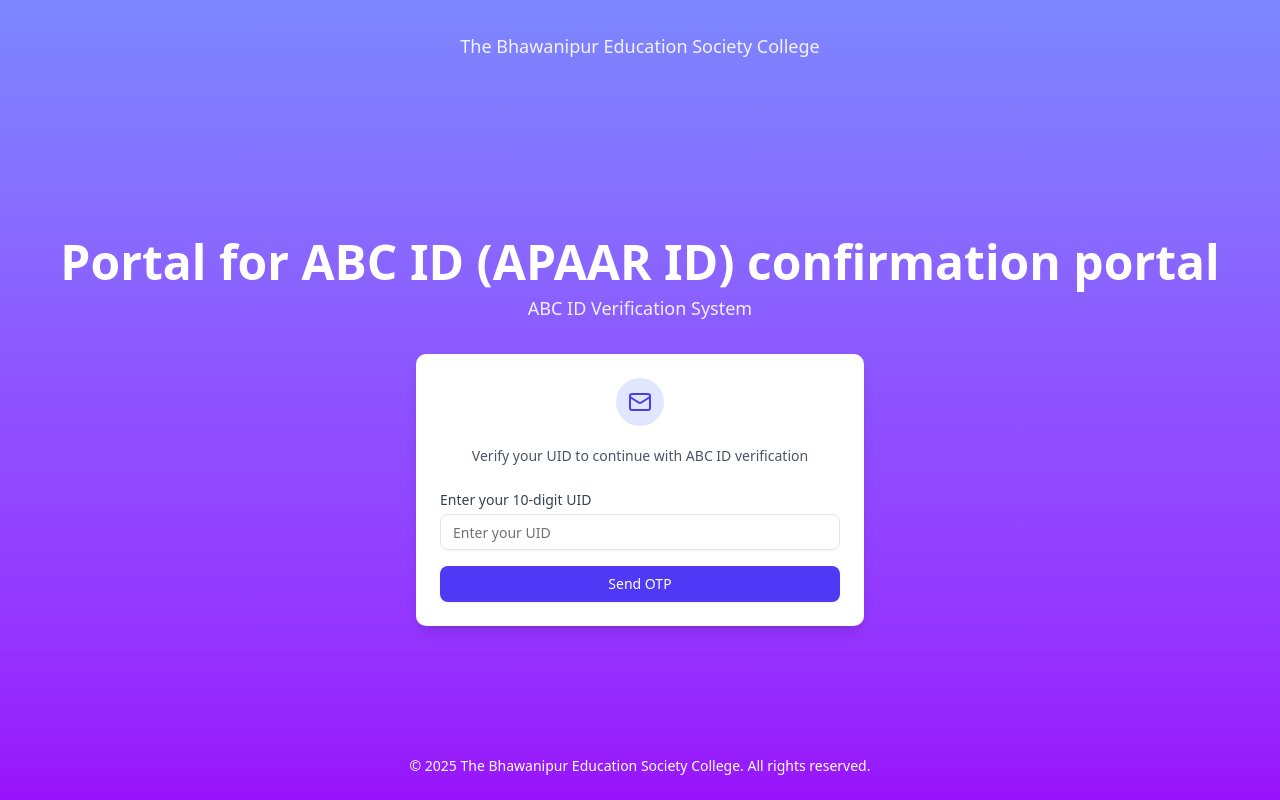
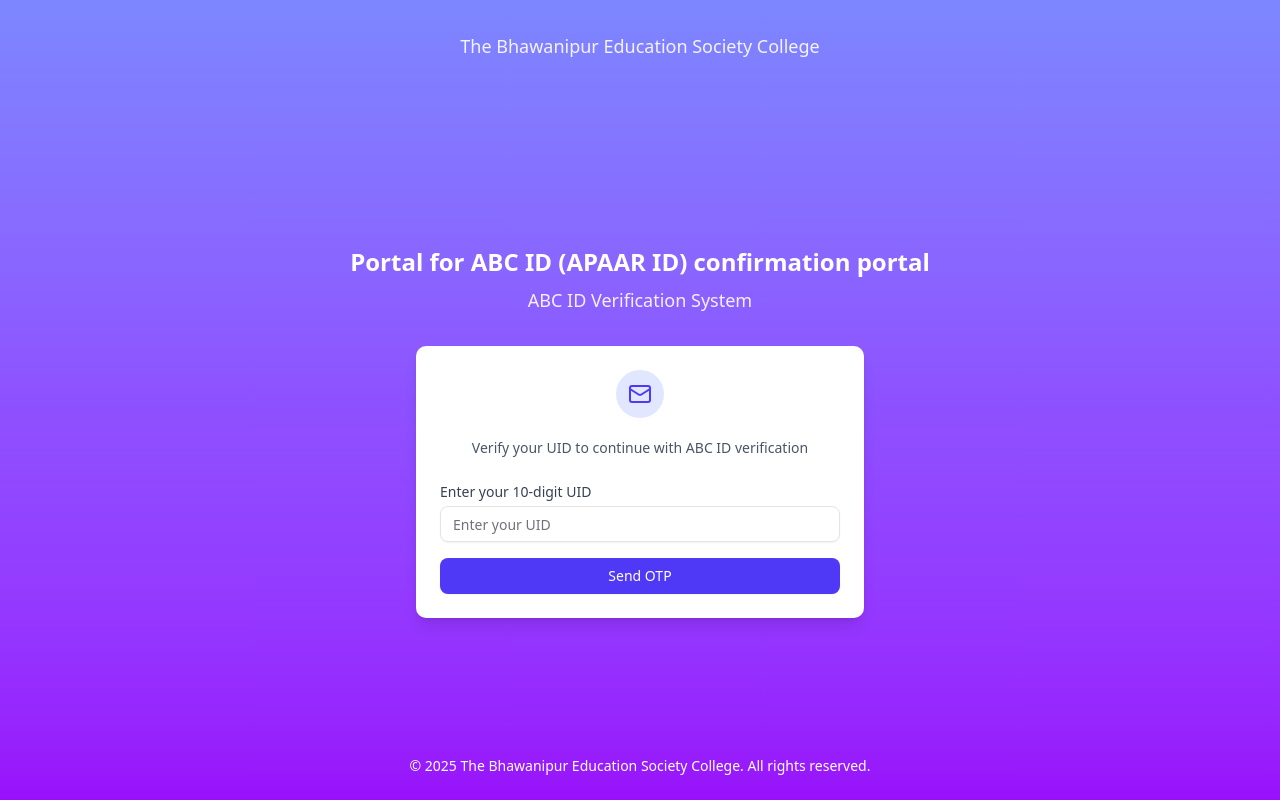
Before and after one commit to datachef-lab/idsnap-portal, a Next.js app: page / in a window 1280 px wide. Built offline with nearby package versions, Linux system fonts and the light colour scheme.

Commit message:
fixed login flow

```diff
--- a/src/app/(auth)/page.tsx
+++ b/src/app/(auth)/page.tsx
@@ -143,7 +143,7 @@
       {/* Form in center */}
       <div className="flex-1 flex flex-col items-center justify-center w-full px-4">
         <div className="w-full text-center py-8">
-          <h1 className="text-5xl font-bold mt-2 mb-2 text-white">
+          <h1 className="text-2xl font-bold mt-2 mb-2 text-white">
             Portal for ABC ID (APAAR ID) confirmation portal
           </h1>
           <p className="text-white/90 text-lg">ABC ID Verification System</p>
@@ -157,7 +157,7 @@
                 </div>
               </div>
 
-              <p className="text-center text-gray-600 text-sm mb-6">
+              <p className="text-center text-sm text-gray-600  mb-6">
                 Verify your UID to continue with ABC ID verification
               </p>
 
```
